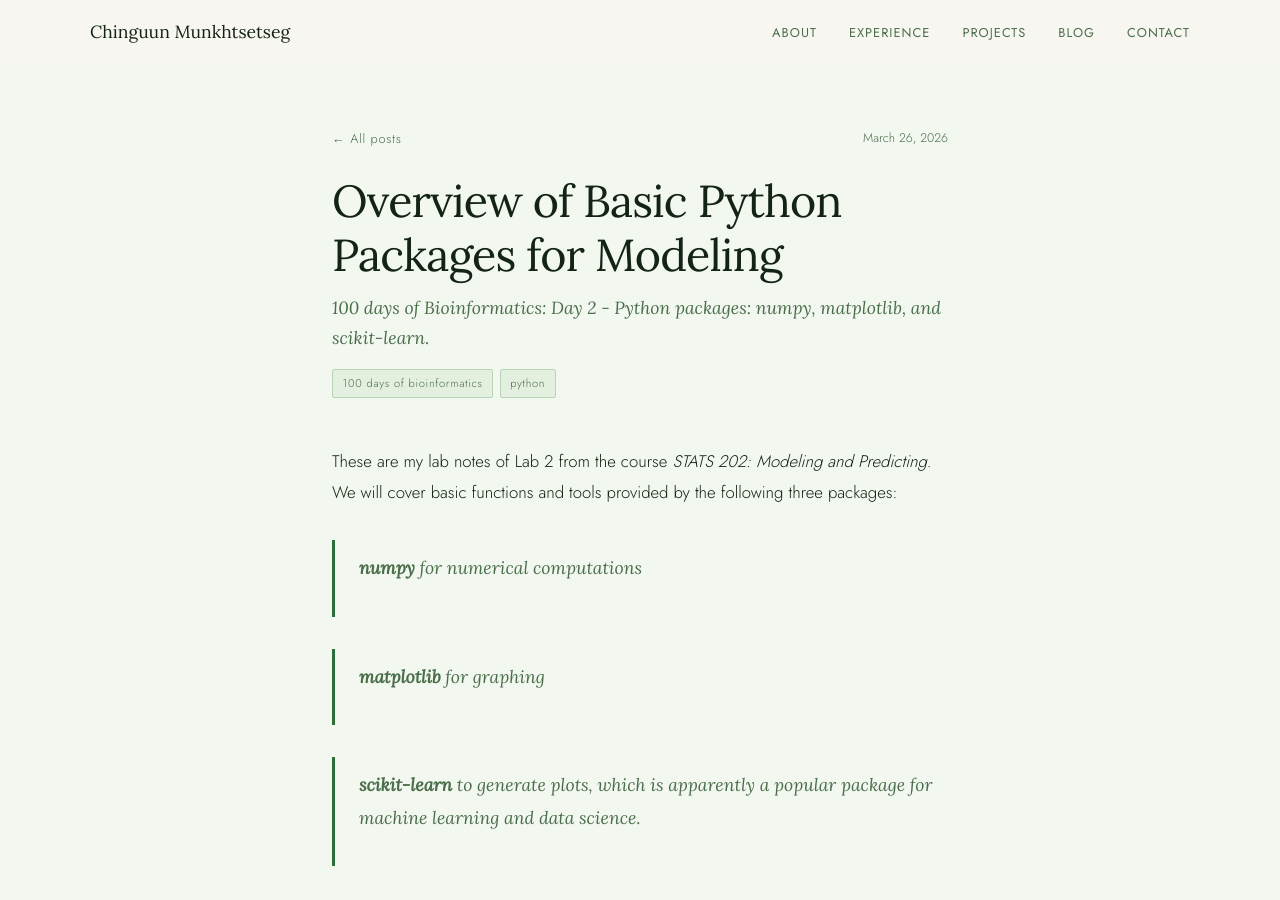
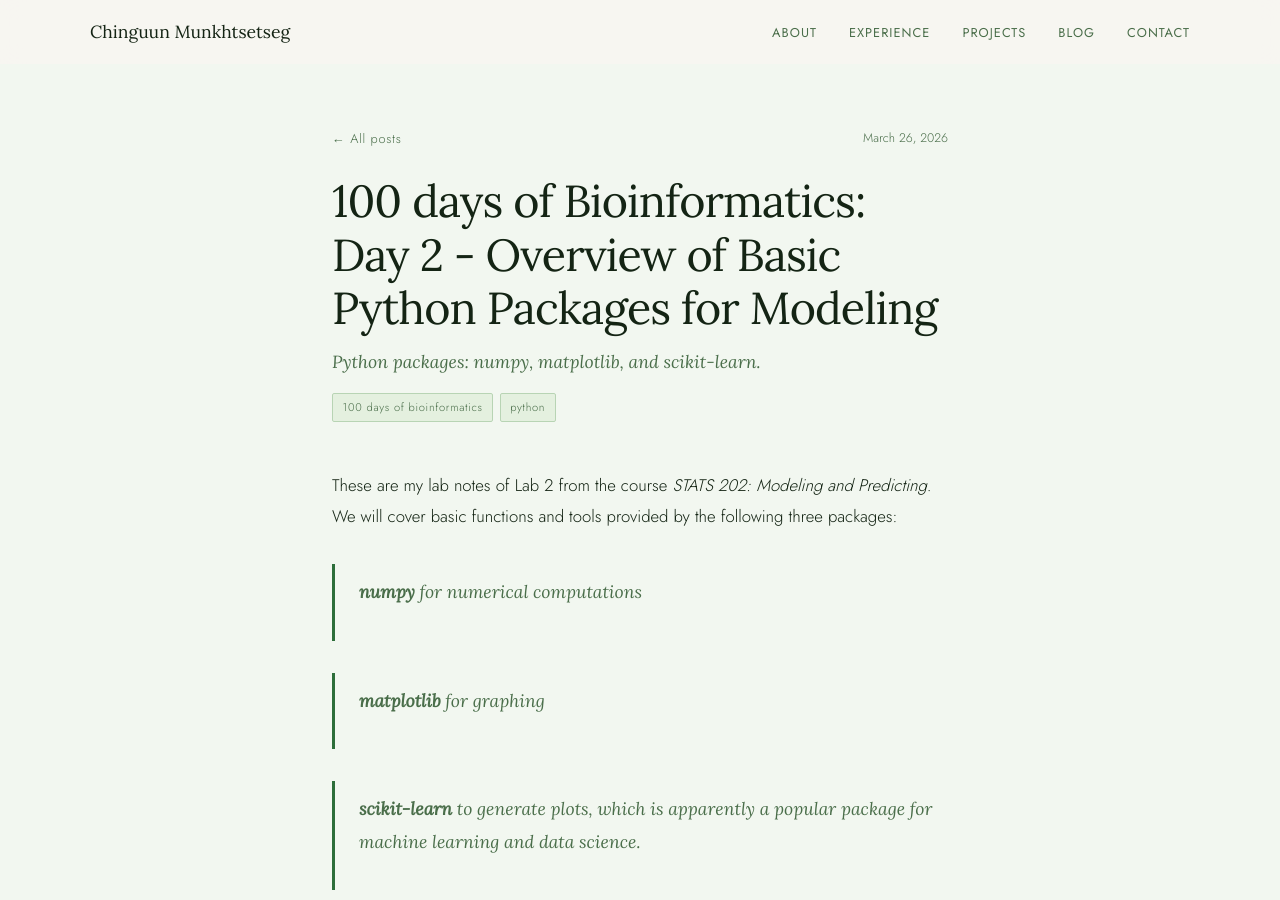
Before and after one commit to chinguunxo/chinguunxo.github.io, a Jekyll site: the page built from _posts/2026-03-26-Day-1-Overview-of-basic-packages-for-modeling.md, in a window 1280 px wide and 900 px high. Built offline with Jekyll 4.4.1, drawn with Linux system fonts in a browser that asks for light colours.

```diff
--- a/_posts/2026-03-26-Day-1-Overview-of-basic-packages-for-modeling.md
+++ b/_posts/2026-03-26-Day-1-Overview-of-basic-packages-for-modeling.md
@@ -1,7 +1,7 @@
 ---
 layout: post
-title: "Overview of Basic Python Packages for Modeling"
-subtitle: "100 days of Bioinformatics: Day 2 - Python packages: numpy, matplotlib, and scikit-learn."
+title: "100 days of Bioinformatics: Day 2 - Overview of Basic Python Packages for Modeling"
+subtitle: "Python packages: numpy, matplotlib, and scikit-learn."
 date: 2026-03-26
 tags: [100 days of bioinformatics, python]
 ---
```
